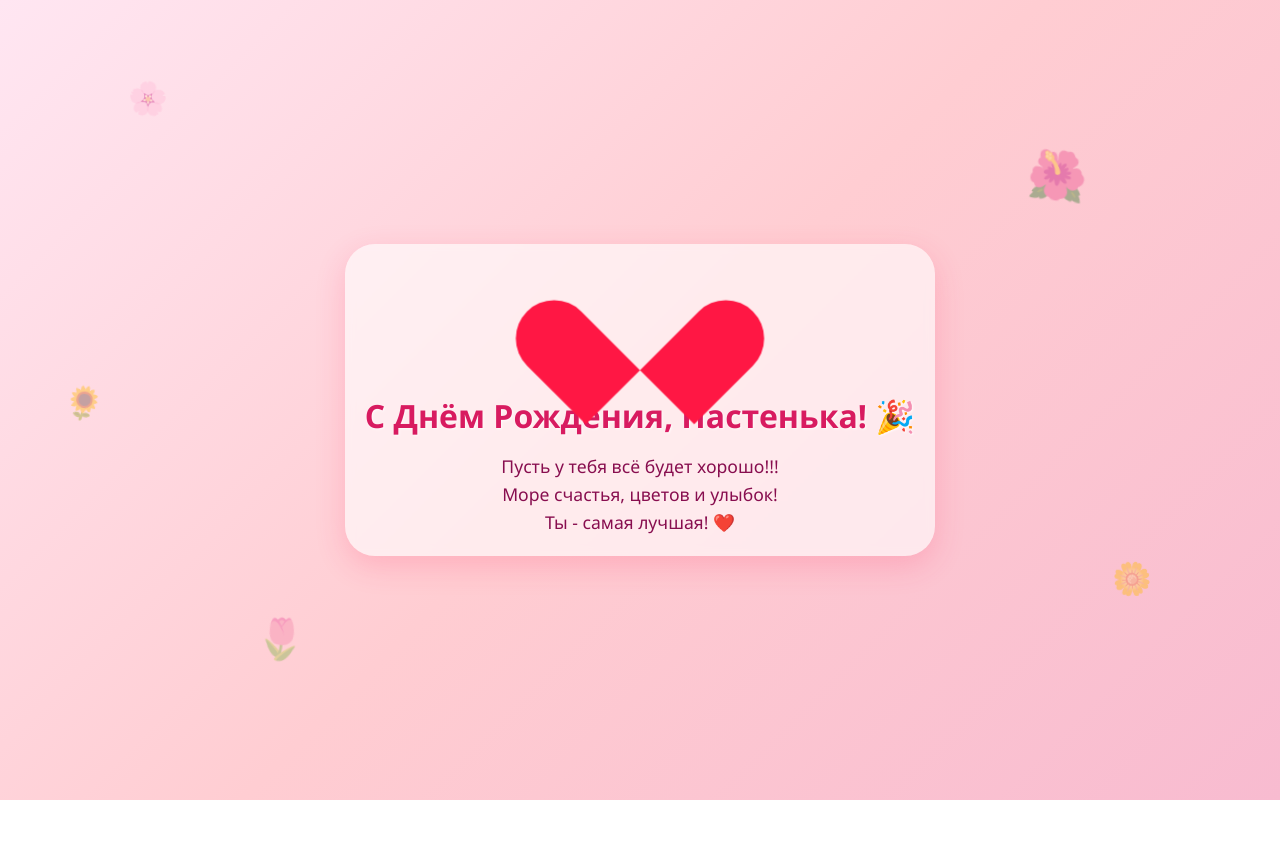
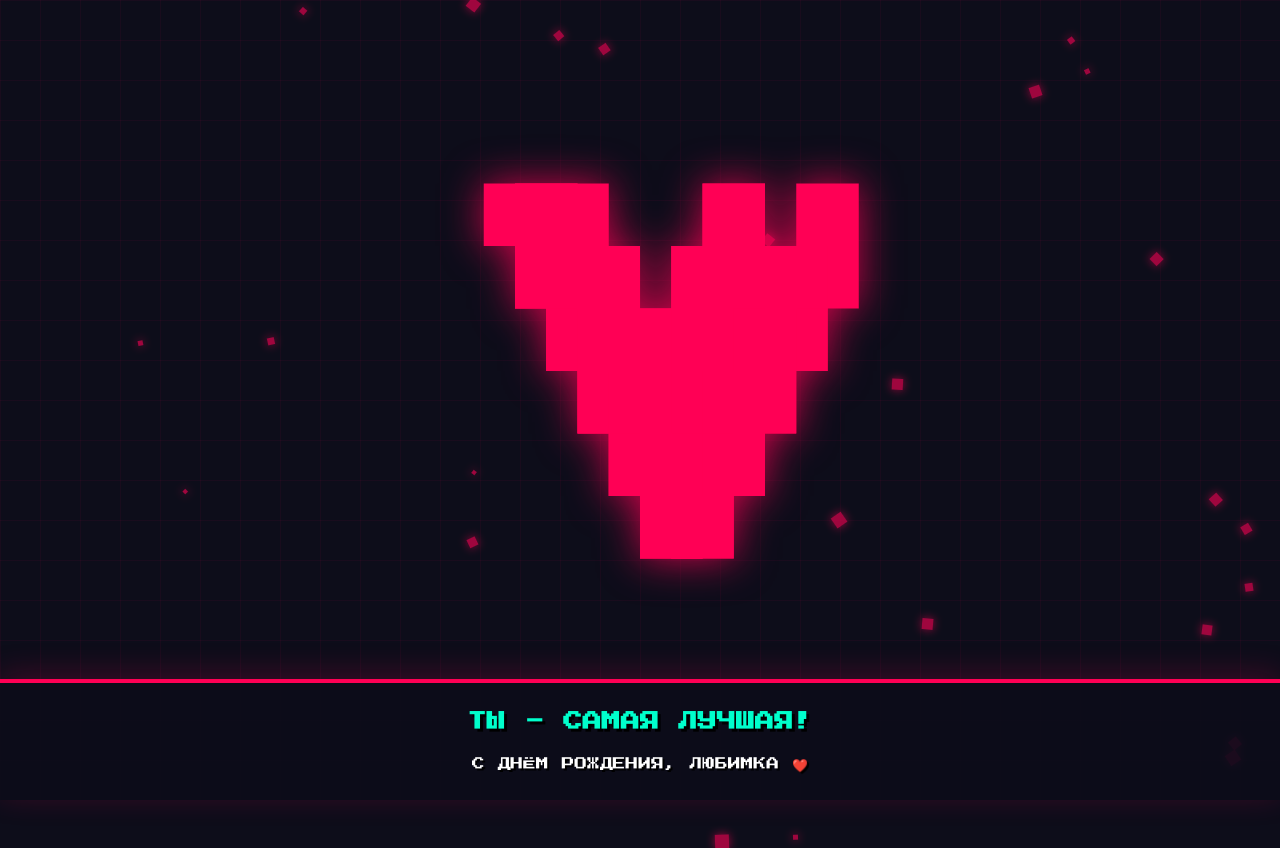
Before and after one commit to kohyfrv11/hbn, a plain HTML site: page index.html in a window 1280 px wide. Before the commit the page ends 800 px from the top, so only its background shows below. Drawn offline with Linux system fonts and the light colour scheme.

Commit message:
Update index.html

```diff
--- a/index.html
+++ b/index.html
@@ -3,116 +3,141 @@
 <head>
     <meta charset="UTF-8">
     <meta name="viewport" content="width=device-width, initial-scale=1.0">
-    <title>С Днём Рождения, Настенька!</title>
+    <title>С ДНЁМ РОЖДЕНИЯ!</title>
+    <link href="https://fonts.googleapis.com/css2?family=Press+Start+2P&display=swap" rel="stylesheet">
     <style>
-        * { margin: 0; padding: 0; box-sizing: border-box; }
+        * {
+            margin: 0;
+            padding: 0;
+            box-sizing: border-box;
+        }
+
         body {
+            background-color: #0d0d1a;
+            color: #fff;
+            font-family: 'Press Start 2P', cursive;
             height: 100vh;
             display: flex;
             flex-direction: column;
+            justify-content: space-between;
+            align-items: center;
+            overflow: hidden;
+            position: relative;
+        }
+
+        body::before {
+            content: "";
+            position: absolute;
+            top: 0; left: 0; width: 100%; height: 100%;
+            background-image:
+                linear-gradient(rgba(255, 0, 85, 0.05) 1px, transparent 1px),
+                linear-gradient(90deg, rgba(255, 0, 85, 0.05) 1px, transparent 1px);
+            background-size: 40px 40px;
+            z-index: -1;
+        }
+
+        .bg-heart {
+            position: absolute;
+            background-color: #ff0055;
+            box-shadow: 0 0 10px #ff0055;
+            opacity: 0.6;
+            animation: fall linear infinite;
+            z-index: 0;
+        }
+
+        @keyframes fall {
+            0% { transform: translateY(-100px) rotate(0deg); }
+            100% { transform: translateY(105vh) rotate(360deg); }
+        }
+
+        .main-heart-container {
+            flex: 1;
+            display: flex;
             justify-content: center;
             align-items: center;
-            font-family: 'Segoe UI', Tahoma, Geneva, Verdana, sans-serif;
-            overflow: hidden;
-            background: linear-gradient(135deg, #ffe6f2 0%, #ffcdd2 50%, #f8bbd0 100%);
-            position: relative;
+            width: 100%;
+            z-index: 1;
         }
-        .flower {
-            position: absolute;
-            font-size: 2rem;
-            opacity: 0.4;
-            animation: float 6s ease-in-out infinite;
-            user-select: none;
+
+        .pixel-heart {
+            width: 70vw;
+            max-width: 500px;
+            height: auto;
+            fill: #ff0055;
+            filter: drop-shadow(0 0 20px rgba(255, 0, 85, 0.8));
+            animation: pixel-beat 1s infinite steps(2);
         }
-        .flower:nth-child(1) { top: 10%; left: 10%; animation-delay: 0s; }
-        .flower:nth-child(2) { top: 20%; right: 15%; animation-delay: 1.5s; font-size: 3rem; }
-        .flower:nth-child(3) { bottom: 15%; left: 20%; animation-delay: 3s; font-size: 2.5rem; }
-        .flower:nth-child(4) { bottom: 25%; right: 10%; animation-delay: 4.5s; }
-        .flower:nth-child(5) { top: 50%; left: 5%; animation-delay: 2s; }
-        @keyframes float {
-            0%, 100% { transform: translateY(0) rotate(0deg); }
-            50% { transform: translateY(-20px) rotate(10deg); }
+
+        @keyframes pixel-beat {
+            0%, 100% { transform: scale(1); }
+            50% { transform: scale(1.15); }
         }
-        .container {
+
+        .greeting {
+            width: 100%;
+            background: rgba(13, 13, 26, 0.9);
+            border-top: 4px solid #ff0055;
+            padding: 25px 15px;
             text-align: center;
-            z-index: 10;
-            padding: 20px;
-            background: rgba(255, 255, 255, 0.6);
-            border-radius: 30px;
-            backdrop-filter: blur(5px);
-            box-shadow: 0 10px 30px rgba(255, 51, 102, 0.2);
-            max-width: 90%;
+            z-index: 1;
+            box-shadow: 0 -5px 30px rgba(255, 0, 85, 0.2);
         }
-        .heart {
-            position: relative;
-            width: 120px;
-            height: 110px;
-            margin: 0 auto 20px;
-            animation: heartbeat 1.2s infinite ease-in-out;
+
+        .greeting h1 {
+            color: #00ffcc;
+            font-size: 1.2rem;
+            margin-bottom: 15px;
+            text-shadow: 3px 3px 0 #000;
+            line-height: 1.5;
         }
-        .heart::before,
-        .heart::after {
-            content: '';
-            position: absolute;
-            top: 0;
-            width: 60px;
-            height: 95px;
-            background: #ff1744;
-            border-radius: 60px 60px 0 0;
+
+        .greeting p {
+            color: #fff;
+            font-size: 0.8rem;
+            line-height: 1.8;
+            text-shadow: 2px 2px 0 #000;
         }
-        .heart::before {
-            left: 0;
-            transform: rotate(-45deg);
-            transform-origin: 100% 100%;
-        }
-        .heart::after {
-            right: 0;
-            transform: rotate(45deg);
-            transform-origin: 0 100%;
-        }
-        @keyframes heartbeat {
-            0% { transform: scale(1); }
-            14% { transform: scale(1.3); }
-            28% { transform: scale(1); }
-            42% { transform: scale(1.3); }
-            70% { transform: scale(1); }
-        }
-        h1 {
-            color: #d81b60;
-            font-size: 2rem;
-            margin-bottom: 15px;
-            text-shadow: 1px 1px 2px rgba(255,255,255,0.8);
-        }
-        p {
-            color: #880e4f;
-            font-size: 1.1rem;
-            line-height: 1.6;
-            font-weight: 500;
-        }
+
         @media (max-width: 480px) {
-            .heart { width: 90px; height: 80px; }
-            .heart::before, .heart::after { width: 45px; height: 70px; }
-            h1 { font-size: 1.6rem; }
-            p { font-size: 1rem; }
-            .flower { font-size: 1.5rem; }
+            .greeting h1 { font-size: 0.9rem; }
+            .greeting p { font-size: 0.65rem; }
+            .pixel-heart { width: 80vw; }
         }
     </style>
 </head>
 <body>
-    <div class="flower">🌸</div>
-    <div class="flower">🌺</div>
-    <div class="flower">🌷</div>
-    <div class="flower">🌼</div>
-    <div class="flower">🌻</div>
 
-    <div class="container">
-        <div class="heart"></div>
-        <h1>С Днём Рождения, Настенька! 🎉</h1>
-        <p>
-            Пусть у тебя всё будет хорошо!!! <br>
-            Море счастья, цветов и улыбок!<br>
-            Ты - самая лучшая! ❤️
-        </p>
+    <div class="main-heart-container">
+        <svg class="pixel-heart" viewBox="0 0 16 14" xmlns="http://www.w3.org/2000/svg">
+            <path d="M4 2h2v2h1v2h2V4h1V2h2v2h2v4h-1v2h-1v2h-1v2h-1v2H9v-2H8v-2H7v-2H6V8H5V6H4V2z" />
+            <path d="M1 4h3v2h1v2h1v2h1v2h1v2h2v-2h1v-2h1v-2h1V8h1V6h1V4h-3v2h-1v2h-1v2h-1v2h-1v-2h-1V8H7V6H6V4H1z" />
+            <path d="M4 2h2v2h1v2h1V6h1V4h1V2h2v2h2v4h-1v2h-1v2h-1v2h-1v2H9v-2H8v-2H7v-2H6V8H5V6H4V4H3V2h1z" />
+            <path d="M2 2h2v2h1v2h1v2h1v2h1v2h2v-2h1v-2h1V8h1V6h1V4h1V2h-2v2h-1v2h-1v2h-1v2h-1V8H9V6H8V4H7V2H2z" />
+        </svg>
     </div>
+
+    <div class="greeting">
+        <h1>ТЫ - САМАЯ ЛУЧШАЯ!</h1>
+        <p>С ДНЁМ РОЖДЕНИЯ, ЛЮБИМКА ❤️</p>
+    </div>
+
+    <script>
+        function createHeart() {
+            const heart = document.createElement('div');
+            heart.classList.add('bg-heart');
+            const size = Math.random() * 10 + 4;
+            heart.style.width = `${size}px`;
+            heart.style.height = `${size}px`;
+            heart.style.left = `${Math.random() * 100}vw`;
+            const duration = Math.random() * 4 + 3;
+            heart.style.animationDuration = `${duration}s`;
+            heart.style.animationDelay = `-${Math.random() * 5}s`;
+            document.body.appendChild(heart);
+            setTimeout(() => {
+                heart.remove();
+            }, duration * 1000);
+        }
+        setInterval(createHeart, 150);
+    </script>
 </body>
 </html>
```
